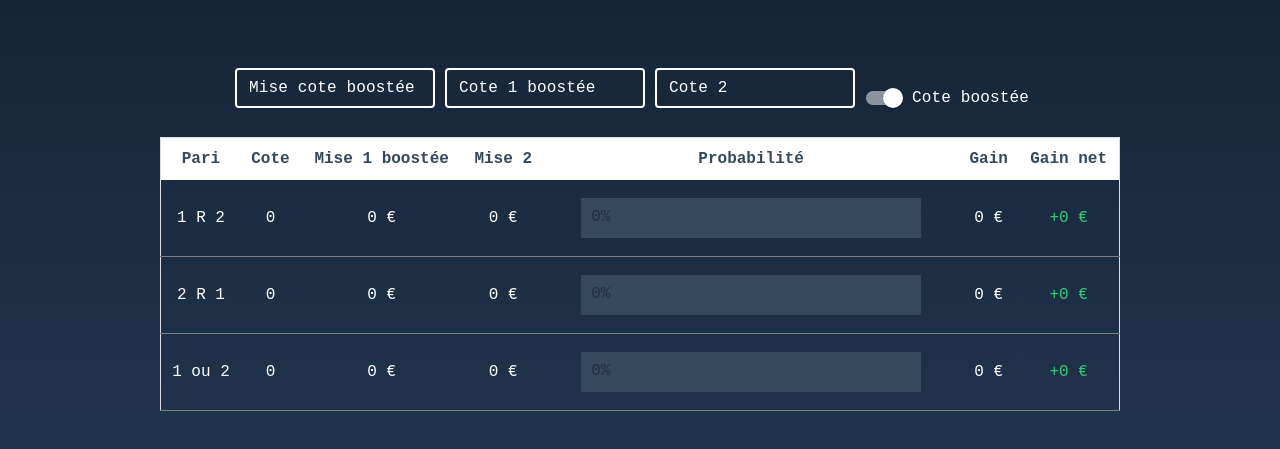
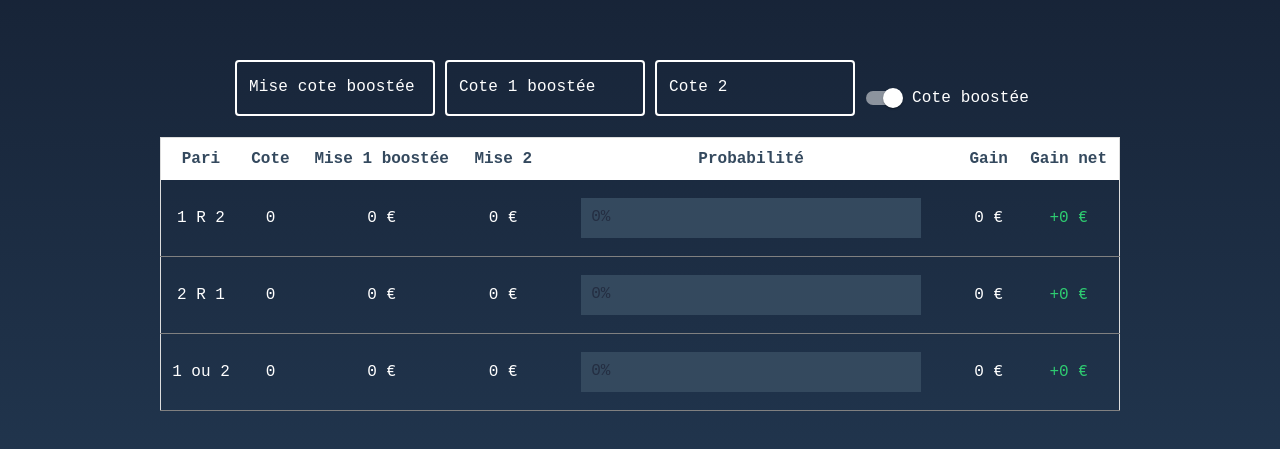
Before and after one commit to Mysto91/calcul-cote, a React (Create React App) app: page / in a window 1280 px wide. Shown: the part 165-614 px from the top of the page. Built offline with nearby package versions, Linux system fonts and the light colour scheme.

Commit message:
refonte : bigger input

```diff
--- a/src/components/input/Input.js
+++ b/src/components/input/Input.js
@@ -207,7 +207,6 @@ export default class Input extends Component {
 										fontFamily: 'monospace'
 									}
 								}}
-								size="small"
 								onChange={this.handleChange}
 								maxLength="8"
 							/>
```
